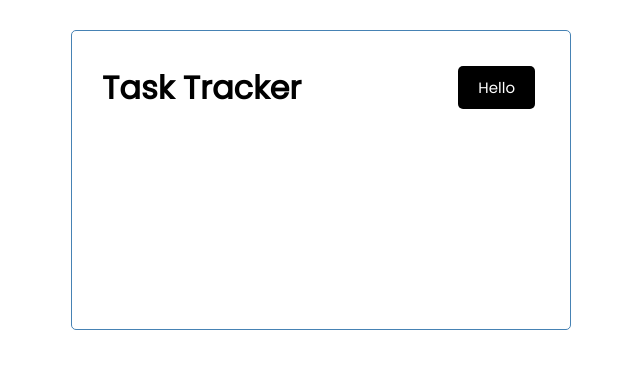
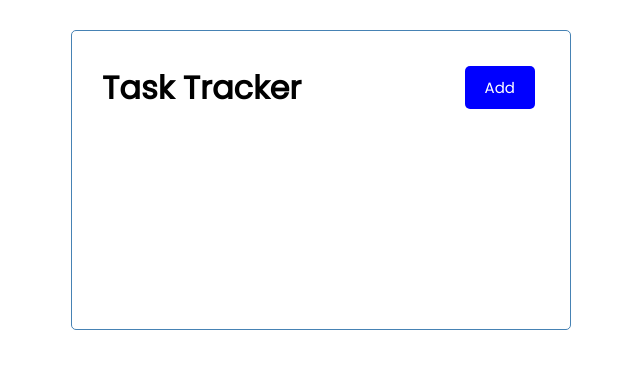
Before and after one commit to David-Inkheart/react-task-tracker, a React (Create React App) app: page / in a window 1280 px wide. Shown: the top 368 px of the page, without its empty margins (319-959 px from the left). Built offline with nearby package versions, Linux system fonts and the light colour scheme.

Commit message:
header and button

```diff
--- a/src/components/Button.js
+++ b/src/components/Button.js
@@ -1,5 +1,24 @@
-const Button = ({ color, text }) => {
-  return <button style={{ backgroundColour: color  }}className='btn'>{text}</button>
+import PropTypes from 'prop-types'
+
+const Button = ({ color, text, onClick }) => {
+  return (
+  <button
+  onClick={onClick}
+  style={{ backgroundColor: color  }}
+  className='btn'>
+    {text}
+  </button>
+  )
+}
+
+Button.defaultProps = {
+  color: 'steelblue'
+}
+
+Button.propTypes = {
+  text: PropTypes.string,
+  color: PropTypes.string,
+  onClick: PropTypes.func,
 }
 
 export default Button
--- a/src/components/Header.js
+++ b/src/components/Header.js
@@ -2,10 +2,13 @@ import PropTypes from 'prop-types'
 import Button from './Button'
 
 const Header = ({ title }) => {
+  const onClick = () => {
+    console.log('click')
+  }
   return (
     <header className='header'>
       <h1>{title}</h1>
-      <Button color='blue' text='Hello'/>
+      <Button color='blue' text='Add' onClick={onClick} />
     </header>
   )
 }
```
Also changed, not shown: src/components/Tasks.js (added, +30 -0 lines).
